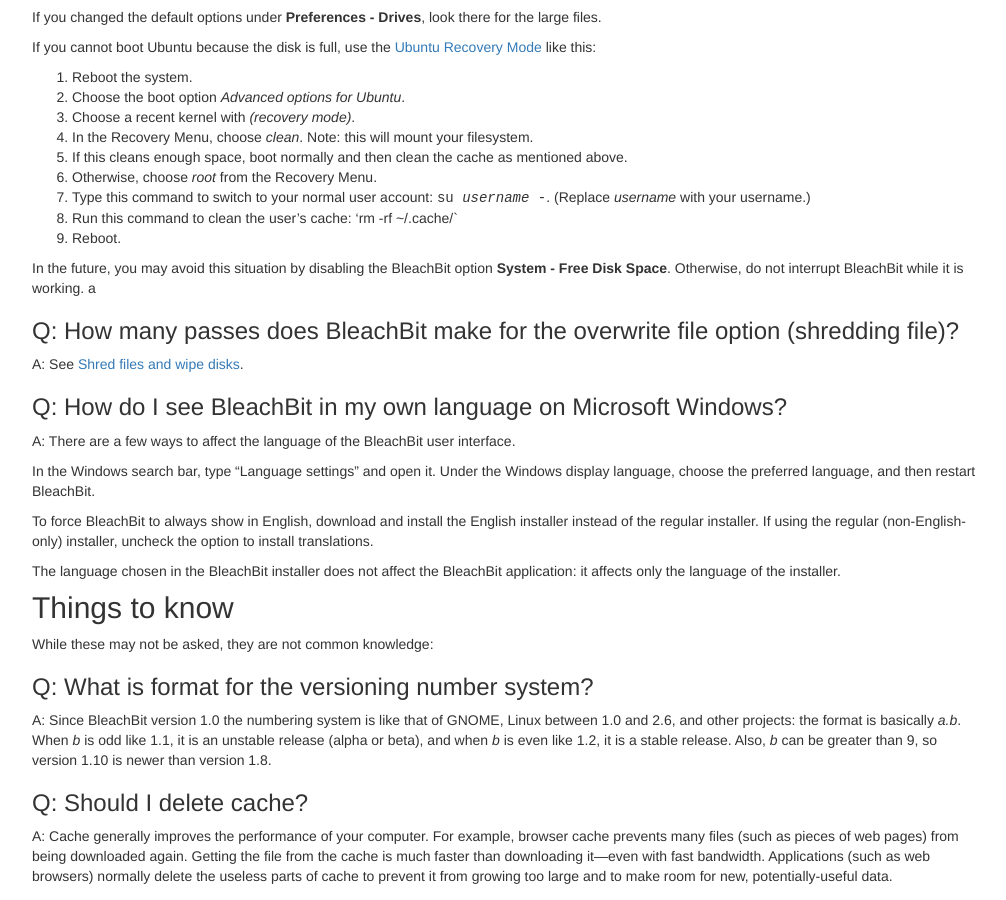
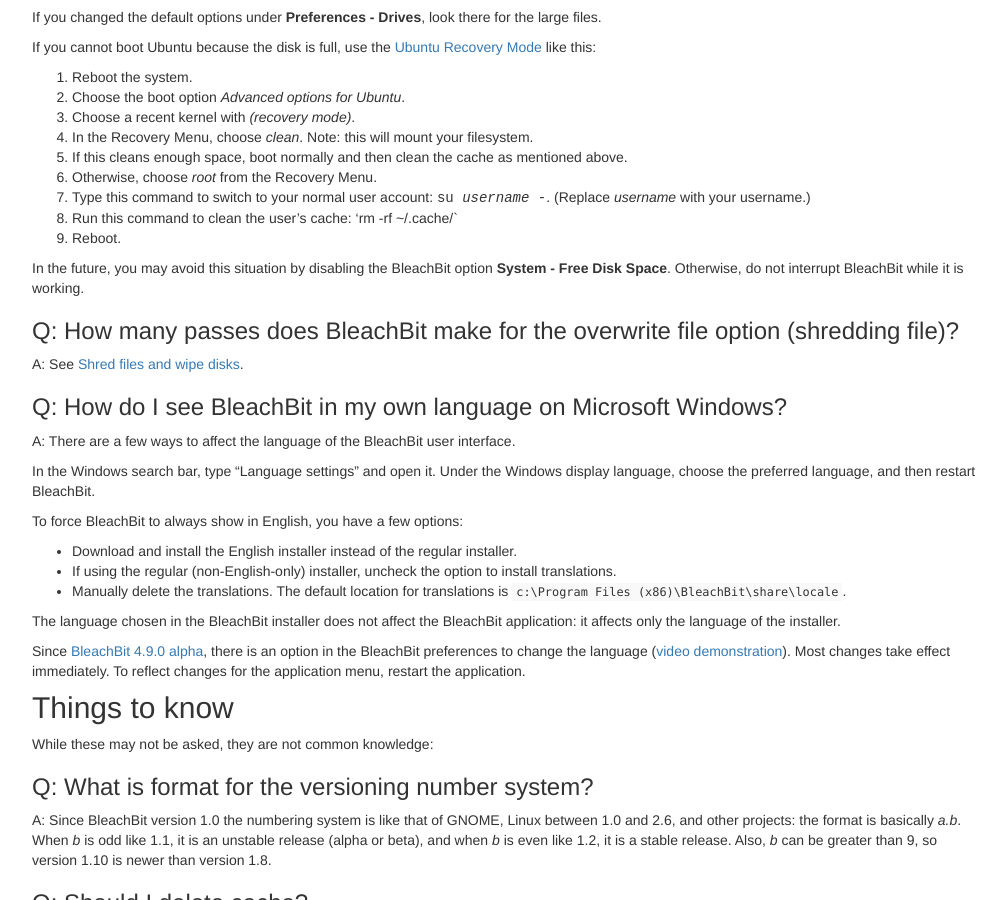
Before and after one commit to bleachbit/docs, a Jekyll site: the page built from _posts/2015-09-25-frequently-asked-questions.md, in a window 1280 px wide and 900 px high, scrolled down 1719 px. Shown: the whole window, without its empty margins (233-1239 px from the left). Built offline with Jekyll 4.4.1, drawn with Linux system fonts in a browser that asks for light colours.

Commit message:
Improve FAQ about changing language
Closes https://github.com/bleachbit/bleachbit/issues/1783

```diff
--- a/_posts/2015-09-25-frequently-asked-questions.md
+++ b/_posts/2015-09-25-frequently-asked-questions.md
@@ -85,7 +85,7 @@
 1. Reboot.
 
 In the future, you may avoid this situation by disabling the BleachBit option **System - Free Disk Space**. Otherwise, do not interrupt BleachBit while it is working.
-a
+
 
 ### Q: How many passes does BleachBit make for the overwrite file option (shredding file)?
 A: See [Shred files and wipe disks](/doc/shred-files-and-wipe-disks.html).
@@ -95,10 +95,15 @@
 
 In the Windows search bar, type "Language settings" and open it. Under the Windows display language, choose the preferred language, and then restart BleachBit.
 
-To force BleachBit to always show in English, download and install the English installer instead of the regular installer. If using the regular (non-English-only) installer, uncheck the option to install translations.
+To force BleachBit to always show in English, you have a few options:
+
+* Download and install the English installer instead of the regular installer.
+* If using the regular (non-English-only) installer, uncheck the option to install translations.
+* Manually delete the translations. The default location for translations is `c:\Program Files (x86)\BleachBit\share\locale`.
 
 The language chosen in the BleachBit installer does not affect the BleachBit application: it affects only the language of the installer.
 
+Since [BleachBit 4.9.0 alpha](https://www.bleachbit.org/news/bleachbit-490-alpha), there is an option in the BleachBit preferences to change the language ([video demonstration](https://github.com/bleachbit/bleachbit/issues/1758#issuecomment-2603127349)). Most changes take effect immediately. To reflect changes for the application menu, restart the application.
 
 ## Things to know
 
```
